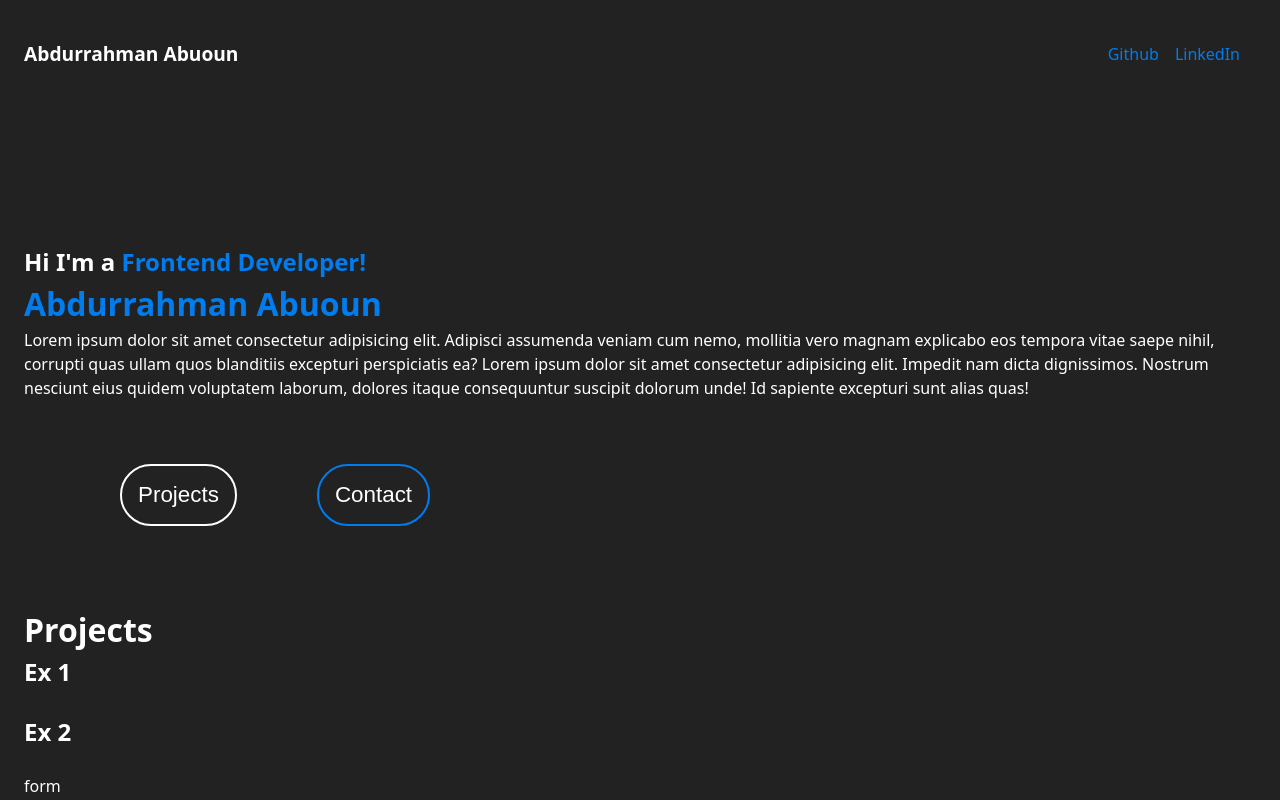
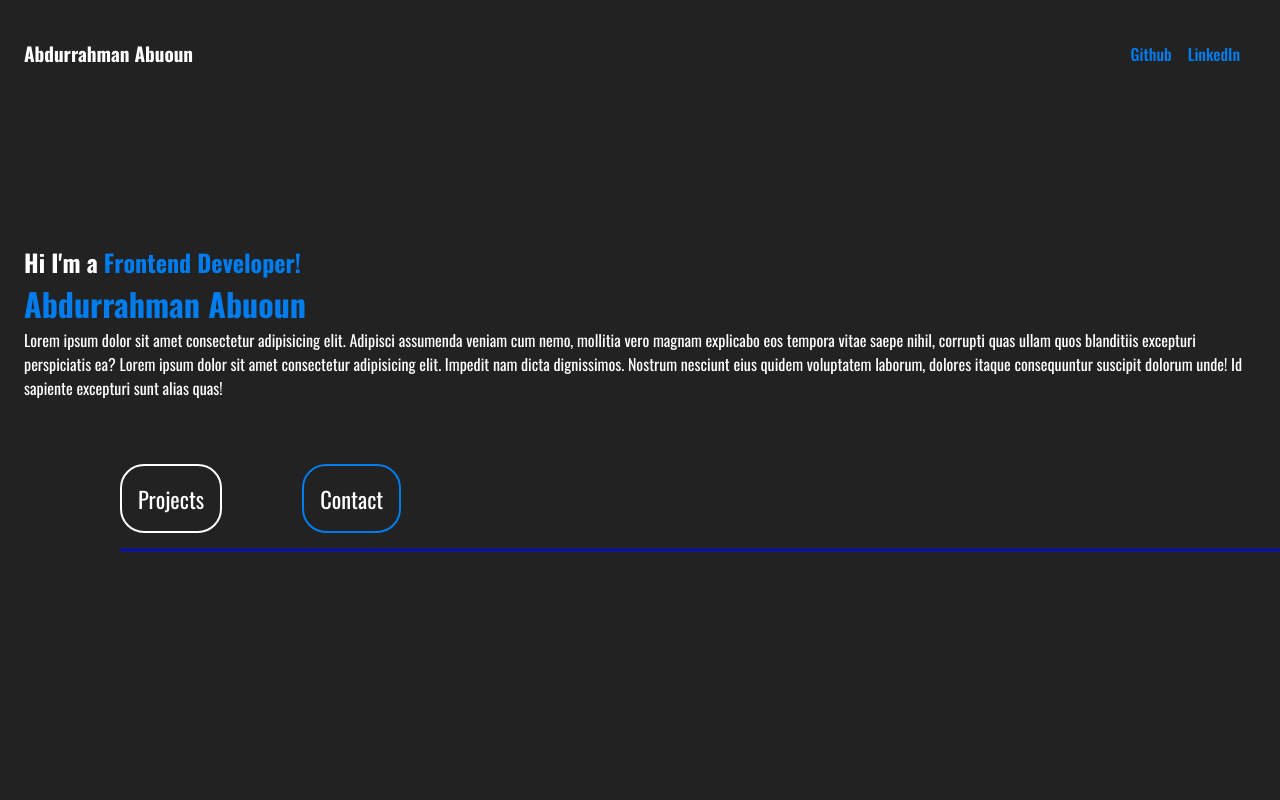
Before and after one commit to abdurman1/myportfolio, a React (Vite) app: page / in a window 1280 px wide. Shown: the top 800 px of the page. Built offline with nearby package versions, Linux system fonts and the light colour scheme.

Commit message:
May 21, 2025, 5:07 PM

```diff
--- a/src/App.css
+++ b/src/App.css
@@ -54,10 +54,11 @@ a:hover {
 }
 
 button {
+    font-family: "Oswald", sans-serif;
     font-size: 1.4rem;
     border: 2px solid #fff;
     padding: 1rem;
-    border-radius: 4rem;
+    border-radius: 1.5rem;
     background-color: #222;
     color: #fff;
     margin: 0rem 5rem 1rem 0rem;
@@ -66,8 +67,7 @@ button {
 .button {
     margin: 4rem 6rem;
     width: 100%;
-
-
+    border-bottom: 2px solid blue;
 }
 
 .blue {
@@ -77,3 +77,7 @@ button {
 .intro {
     margin-top: 10rem;
 }
+
+.projects{
+    margin-top: 20rem;
+}
--- a/src/index.css
+++ b/src/index.css
@@ -1,6 +1,5 @@
 :root {
-  font-family: system-ui, Avenir, Helvetica, Arial, sans-serif;
-  line-height: 1.5;
+  font-family: "Oswald", sans-serif;  line-height: 1.5;
   font-weight: 400;
   font-synthesis: none;
   text-rendering: optimizeLegibility;
```
